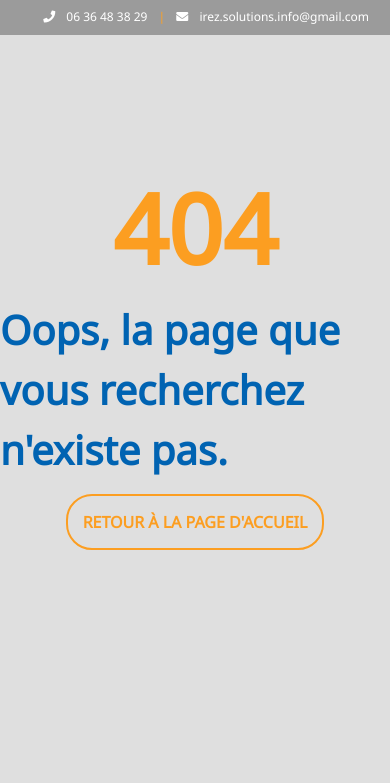
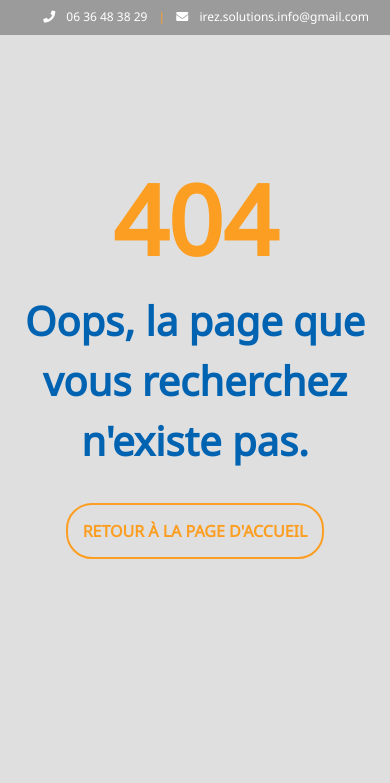
Before and after one commit to arthurb11/iRez, a PHP site: page /404 in a window 390 px wide. Shown: the part 62-845 px from the top of the page. Run offline with PHP 8.4, Linux system fonts and the light colour scheme; some libraries are stand-ins or nearby versions.

Commit message:
fin responsive!

```diff
--- a/view/404View.php
+++ b/view/404View.php
@@ -7,11 +7,11 @@
                 404
             </div>
 
-            <div class="subtitle_404">
+            <div class="subtitle_404 text-center">
                 Oops, la page que vous recherchez n'existe pas.
             </div>
 
-            <div class="buttons_404">
+            <div class="buttons_404 mt-5">
                 <a class="button_404" href="/">Retour à la page d'accueil</a>
             </div>
         </div>
```
